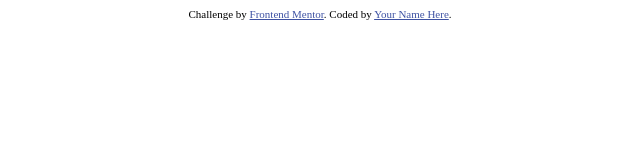
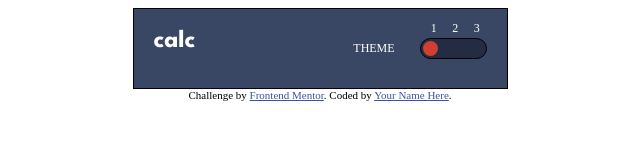
Before and after one commit to ajay117/calculator-app, a plain HTML site: page index.html in a window 1280 px wide. Shown: the whole page, without its empty margins (320-960 px from the left). Drawn offline with Linux system fonts and the light colour scheme.

Commit message:
Add and style header

```diff
--- /dev/null
+++ b/index.css
@@ -0,0 +1,88 @@
+@import url("https://fonts.googleapis.com/css2?family=League+Spartan:wght@700&display=swap");
+
+*,
+*::before,
+*::after {
+  box-sizing: border-box;
+}
+
+main {
+  max-width: 375px;
+  margin: 0 auto;
+  padding: 20px;
+  border: 1px solid black;
+  background-color: hsl(222, 26%, 31%);
+}
+
+.header {
+  display: flex;
+  justify-content: space-between;
+  align-items: flex-start;
+}
+
+.header__left {
+  font-family: 'League Spartan', sans-serif;
+}
+
+.header__left,
+.header__right {
+  color: #ffffff;
+}
+
+.header__left {
+  flex: 3;
+  font-size: 25px;
+}
+
+/* .header__left, */
+.header__right {
+  /* flex-basis: 200px; */
+  flex: 2;
+  font-weight: 500;
+}
+
+.header__right {
+  display: flex;
+  justify-content: space-around;
+  align-items: center;
+}
+
+.header__right__heading,
+.theme {
+  flex: 1;
+}
+
+.theme__numbers {
+  display: flex;
+  justify-content: space-around;
+}
+
+.theme__box {
+  position: relative;
+  border: 1px solid black;
+  /* height: 16px; */
+  padding: 2px 2px;
+  border-radius: 35px;
+  background-color: hsl(223, 31%, 20%);
+}
+
+.circle {
+  width: 15px;
+  height: 15px;
+  background-color: hsl(6, 63%, 50%);
+  display: block;
+  padding: 1px;
+  border-radius: 50%;
+}
+
+.theme__numbers {
+  position: absolute;
+  padding: 0;
+  width: 100%;
+  top: -30px;
+}
+
+.header__right__heading,
+.theme__numbers {
+  font-size: 12px;
+}
--- a/index.html
+++ b/index.html
@@ -11,6 +11,8 @@
       sizes="32x32"
       href="./images/favicon-32x32.png"
     />
+
+    <link rel="stylesheet" type="text/css" href="./index.css" />
 
     <title>Frontend Mentor | Calculator app</title>
 
@@ -26,6 +28,26 @@
     </style>
   </head>
   <body>
+    <main>
+      <div class="header">
+        <div class="header__left">calc</div>
+        <div class="header__right">
+          <p class="header__right__heading">THEME</p>
+          <div class="theme">
+            <div class="theme__box">
+              <div class="theme__numbers">
+                <p>1</p>
+                <p>2</p>
+                <p>3</p>
+              </div>
+              <div><span class="circle"></span></div>
+              <div></div>
+              <div></div>
+            </div>
+          </div>
+        </div>
+      </div>
+    </main>
 
     <div class="attribution">
       Challenge by
```
